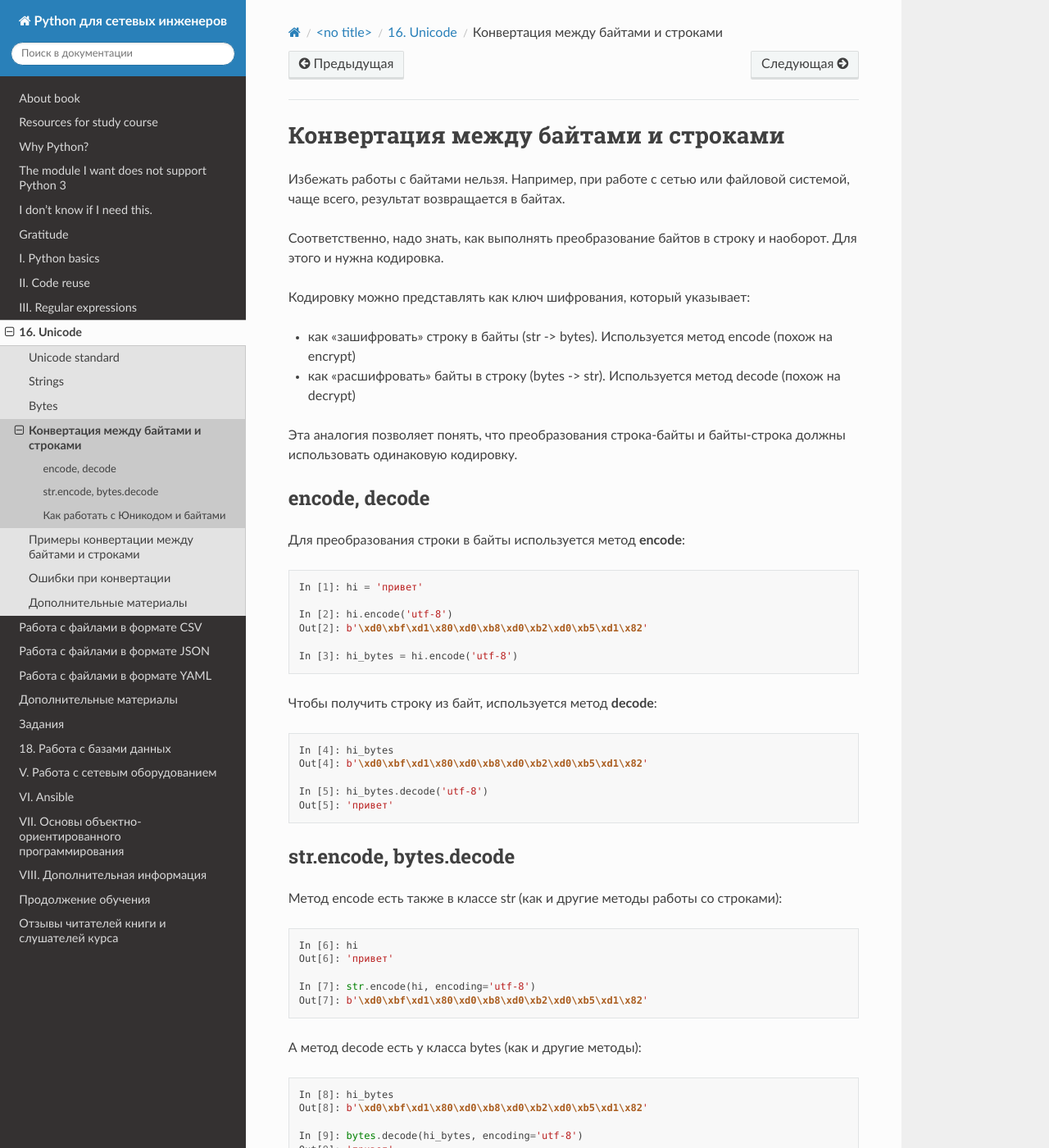
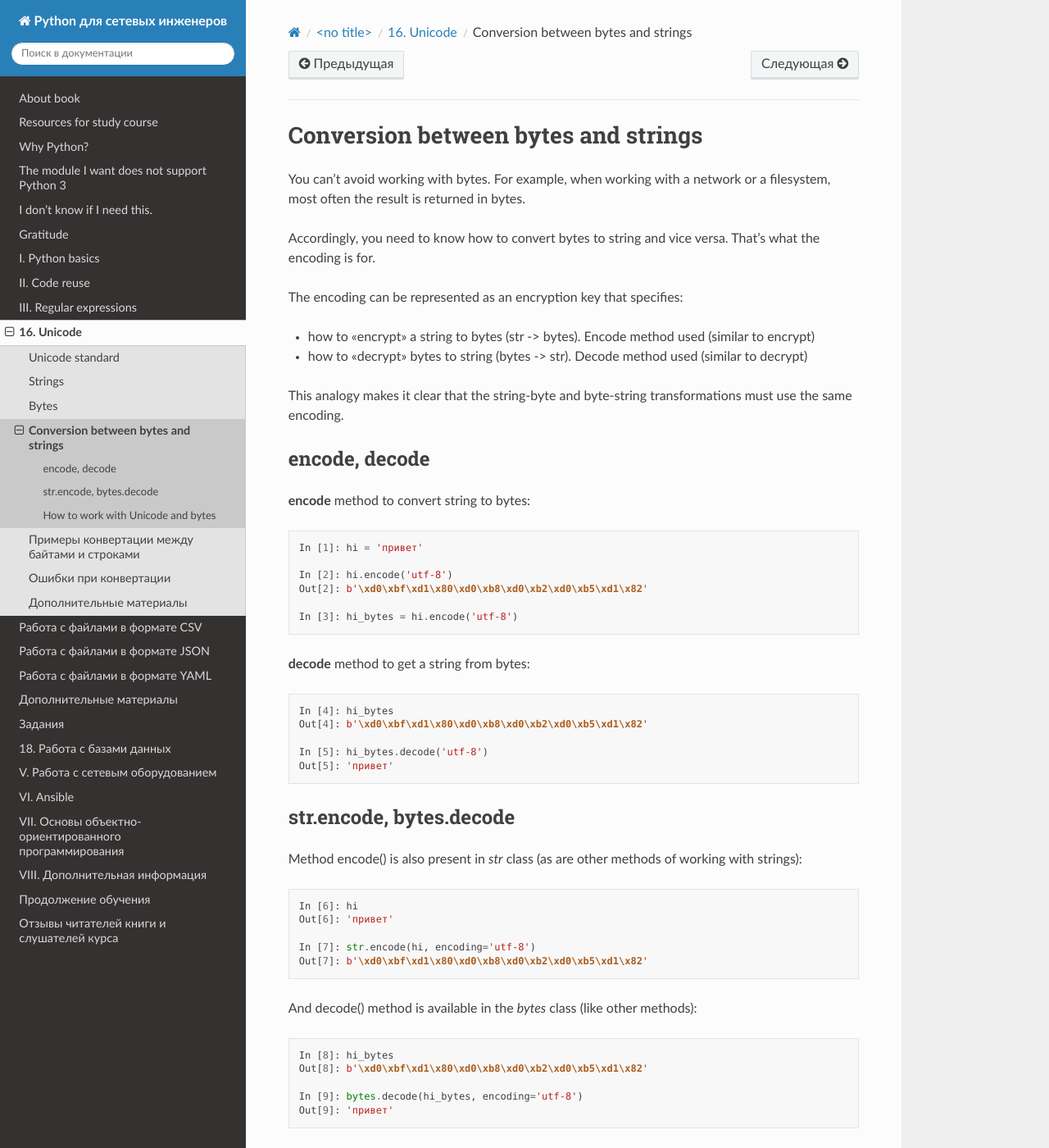
Before and after one commit to Aidar5/nattoeng, a Sphinx documentation site: the page built from docs/source/book/16_unicode/python_3_convert.rst, in a window 1280 px wide and 1400 px high. Shown: the whole window at 82% size. Built offline with Sphinx 7.4.7 and the Read the Docs theme 2.0.0, drawn with Linux system fonts in a browser that asks for light colours; pages that are not in the unit, such as notebooks, are missing from menus; some of the changed text lies outside the part shown.

Commit message:
Update python_3_convert.rst

```diff
--- a/docs/source/book/16_unicode/python_3_convert.rst
+++ b/docs/source/book/16_unicode/python_3_convert.rst
@@ -1,24 +1,21 @@
-Конвертация между байтами и строками
+Conversion between bytes and strings
 ------------------------------------
 
-Избежать работы с байтами нельзя. Например, при работе с сетью или
-файловой системой, чаще всего, результат возвращается в байтах.
+You can’t avoid working with bytes. For example, when working with a network or a filesystem, most often the result is returned in bytes.
 
-Соответственно, надо знать, как выполнять преобразование байтов в строку
-и наоборот. Для этого и нужна кодировка.
+Accordingly, you need to know how to convert bytes to string and vice versa. That’s what the encoding is for.
 
-Кодировку можно представлять как ключ шифрования, который указывает:
+The encoding can be represented as an encryption key that specifies:
 
-* как "зашифровать" строку в байты (str -> bytes). Используется метод encode (похож на encrypt)
-* как "расшифровать" байты в строку (bytes -> str). Используется метод decode (похож на decrypt)
+* how to "encrypt" a string to bytes (str -> bytes). Encode method used (similar to encrypt)
+* how to "decrypt" bytes to string (bytes -> str). Decode method used (similar to decrypt)
 
-Эта аналогия позволяет понять, что преобразования строка-байты и
-байты-строка должны использовать одинаковую кодировку.
+This analogy makes it clear that the string-byte and byte-string transformations must use the same encoding.
 
 encode, decode
 ~~~~~~~~~~~~~~
 
-Для преобразования строки в байты используется метод **encode**:
+**encode** method to convert string to bytes:
 
 .. code:: python
 
@@ -29,7 +26,7 @@ encode, decode
 
     In [3]: hi_bytes = hi.encode('utf-8')
 
-Чтобы получить строку из байт, используется метод **decode**:
+**decode** method to get a string from bytes:
 
 .. code:: python
 
@@ -42,8 +39,7 @@ encode, decode
 str.encode, bytes.decode
 ~~~~~~~~~~~~~~~~~~~~~~~~
 
-Метод encode есть также в классе str (как и другие методы работы со
-строками):
+Method encode() is also present in *str* class (as are other methods of working with strings):
 
 .. code:: python
 
@@ -53,7 +49,7 @@ str.encode, bytes.decode
     In [7]: str.encode(hi, encoding='utf-8')
     Out[7]: b'\xd0\xbf\xd1\x80\xd0\xb8\xd0\xb2\xd0\xb5\xd1\x82'
 
-А метод decode есть у класса bytes (как и другие методы):
+And decode() method is available in the *bytes* class (like other methods):
 
 .. code:: python
 
@@ -63,8 +59,7 @@ str.encode, bytes.decode
     In [9]: bytes.decode(hi_bytes, encoding='utf-8')
     Out[9]: 'привет'
 
-В этих методах кодировка может указываться как ключевой аргумент
-(примеры выше) или как позиционный:
+In these methods, encoding can be used as a key argument (examples above) or as a positional argument:
 
 .. code:: python
 
@@ -74,12 +69,11 @@ str.encode, bytes.decode
     In [11]: bytes.decode(hi_bytes, 'utf-8')
     Out[11]: 'привет'
 
-Как работать с Юникодом и байтами
+How to work with Unicode and bytes
 ~~~~~~~~~~~~~~~~~~~~~~~~~~~~~~~~~
 
-Есть очень простое правило, придерживаясь которого, можно избежать, как
-минимум, части проблем. Оно называется "Юникод-сэндвич":
+There is a very simple rule, one that can avoid at least part of the problem. It’s called a «Unicode sandwich»:
 
-* байты, которые программа считывает, надо как можно раньше преобразовать в Юникод (строку)
-* внутри программы работать с Юникод
-* Юникод надо преобразовать в байты как можно позже, перед передачей
+* bytes that the program reads must be converted to Unicode (string) as early as possible
+* inside the program work with Unicode
+* Unicode must be converted to bytes as soon as possible before transfer
```
